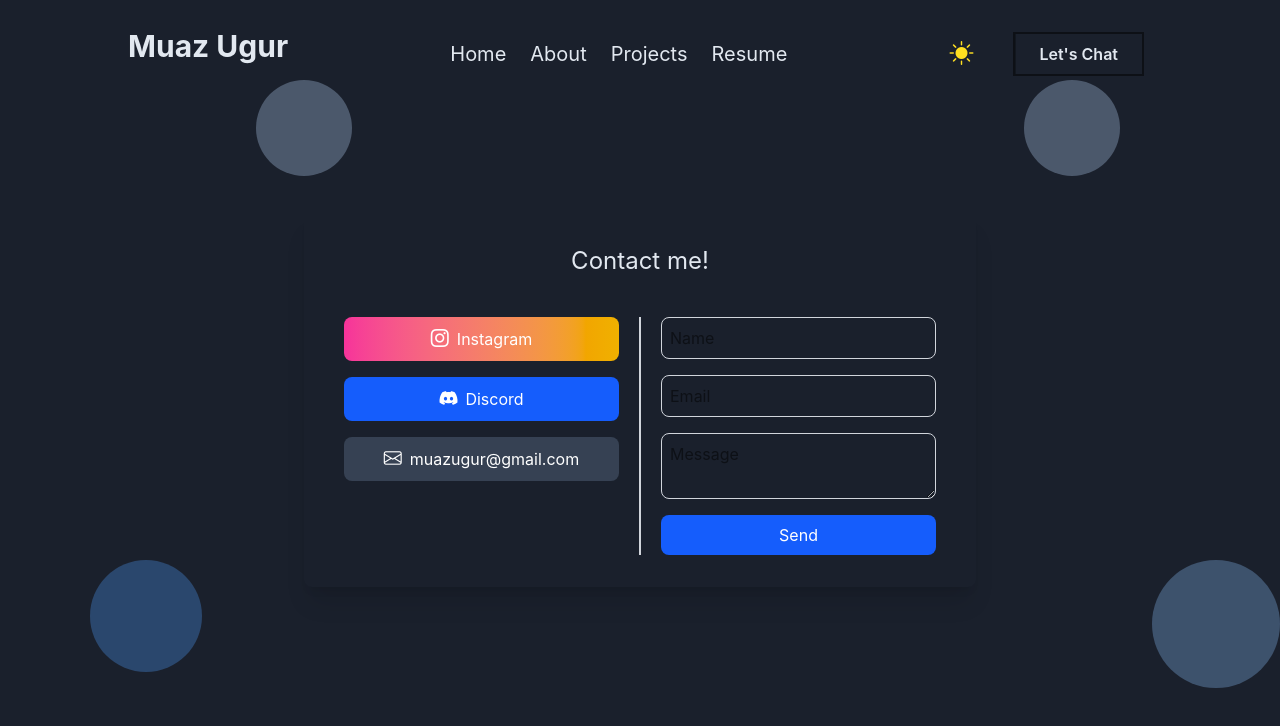
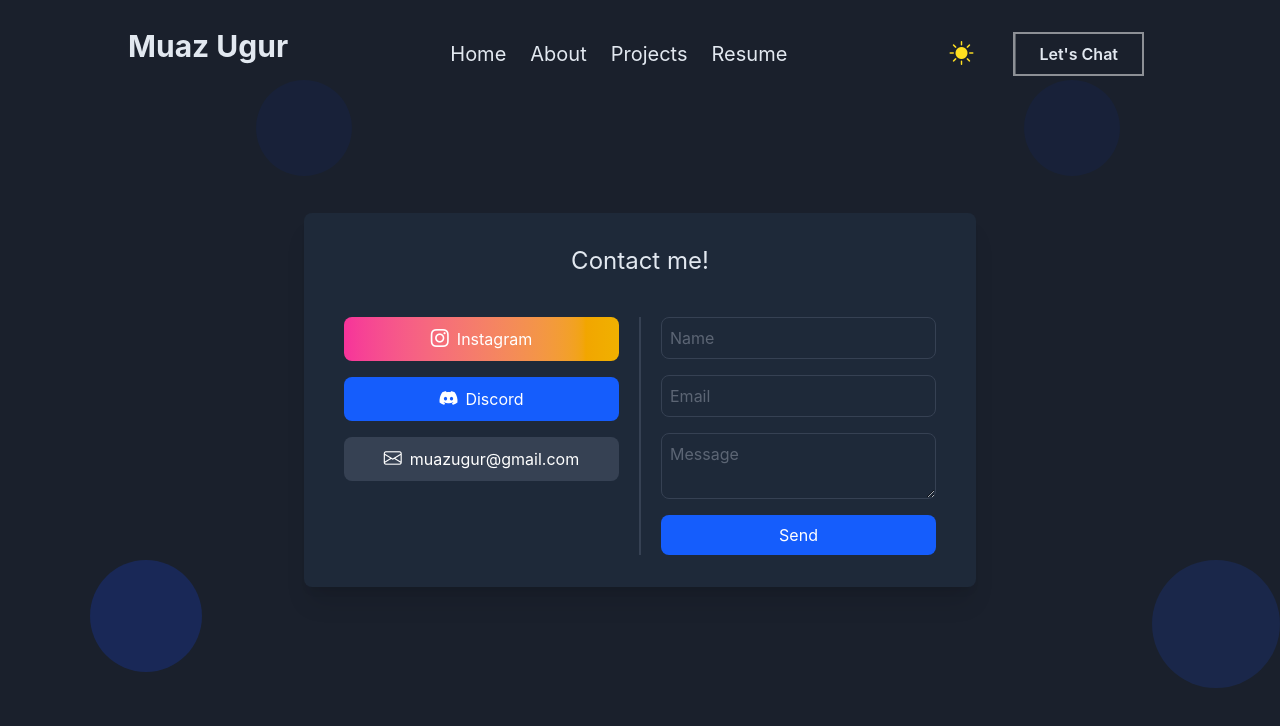
Before and after one commit to FateAssassin/portfolio, a React (Vite) app: page /contact in a window 1280 px wide. Shown: the top 726 px of the page. Built offline with nearby package versions, Linux system fonts and the light colour scheme.

Commit message:
Changed some tailwind settings

```diff
--- a/src/index.css
+++ b/src/index.css
@@ -1,6 +1,10 @@
 @import 'tailwindcss';
 @custom-variant hover (&:hover);
+@custom-variant dark (&:where(.dark, .dark *));
 
+button{
+  cursor: pointer;
+}
 body {
   margin: 0;
   font-family: -apple-system, BlinkMacSystemFont, 'Segoe UI', 'Roboto', 'Oxygen',
--- a/src/pages/Contact.jsx
+++ b/src/pages/Contact.jsx
@@ -100,11 +100,11 @@ export default function Contact() {
 
                     <div className="w-full md:w-1/2">
                         <form className="flex flex-col space-y-4 text-black" onSubmit={handleSubmit(onSubmit)}>
-                            <input type="text" placeholder="Name" {...register("name", { required: true })} className="p-2 rounded-lg border border-gray-300 dark:border-gray-700" />
+                            <input type="text" placeholder="Name" {...register("name", { required: true })} className="text-gray-400 p-2 rounded-lg border border-gray-300 dark:border-gray-700" />
                             {errors.name && <span className="text-red-500 leading-[1px]">Name is required</span>}
-                            <input type="email" placeholder="Email" {...register("email", { required: true })} className="p-2 rounded-lg border border-gray-300 dark:border-gray-700" />
+                            <input type="email" placeholder="Email" {...register("email", { required: true })} className="text-gray-400 p-2 rounded-lg border border-gray-300 dark:border-gray-700" />
                             {errors.email && <span className="text-red-500 leading-[1px]">Email is required</span>}
-                            <textarea placeholder="Message" {...register("message", { required: true })} className="p-2 rounded-lg border border-gray-300 dark:border-gray-700"></textarea>
+                            <textarea placeholder="Message" {...register("message", { required: true })} className="text-gray-400 p-2 rounded-lg border border-gray-300 dark:border-gray-700"></textarea>
                             {errors.message && <span className="text-red-500 leading-[1px]">Message is required</span>}
                             <button type="submit" className="p-2 rounded-lg bg-blue-600 text-white hover:opacity-90 transition-opacity">Send</button>
                         </form>
--- a/src/pages/Home.jsx
+++ b/src/pages/Home.jsx
@@ -3,7 +3,7 @@ import { Link } from 'react-router-dom';
 
 export default function Home() {
     return (
-        <main className="flex flex-col md:flex-row items-center justify-center h-screen w-screen md:pt-16 fadeIn z-10 relative">
+        <main className="flex flex-col md:flex-row items-center justify-center h-screen w-screen md:pt-16 fadeIn z-10 relative ">
 
             <div className="absolute inset-0 bg-gray-100 dark:bg-gray-900 z-0 md:hidden"></div>
 
```
